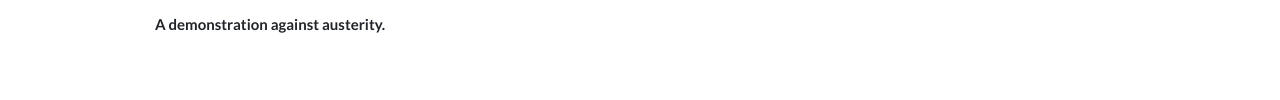
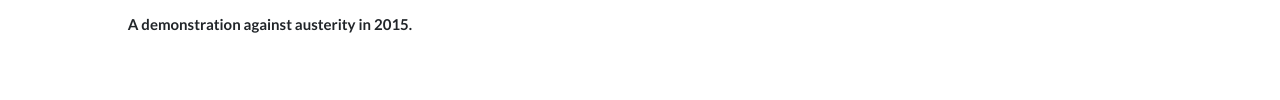
Before and after one commit to NatGall/Project_Bureau_Local, a plain HTML site: page index.html in a window 1280 px wide. Shown: the part 860-960 px from the top of the page. Drawn offline with nearby package versions, Linux system fonts and the light colour scheme.

Commit message:
Update index.html

```diff
--- a/index.html
+++ b/index.html
@@ -60,7 +60,7 @@
 
 	  <div>
 	  <img src="https://upload.wikimedia.org/wikipedia/en/e/e6/People%27s_assembly_20150620.jpg" width=100% length= 100% alt="", title="People's assembly demonstrating against austerity (source:Wikipedia)" class="center" >
-	  <p> <center> <strong>A demonstration against austerity.</strong>
+	  <p> <center> <strong>A demonstration against austerity in 2015.</strong>
 	  </p>
 
 
```
